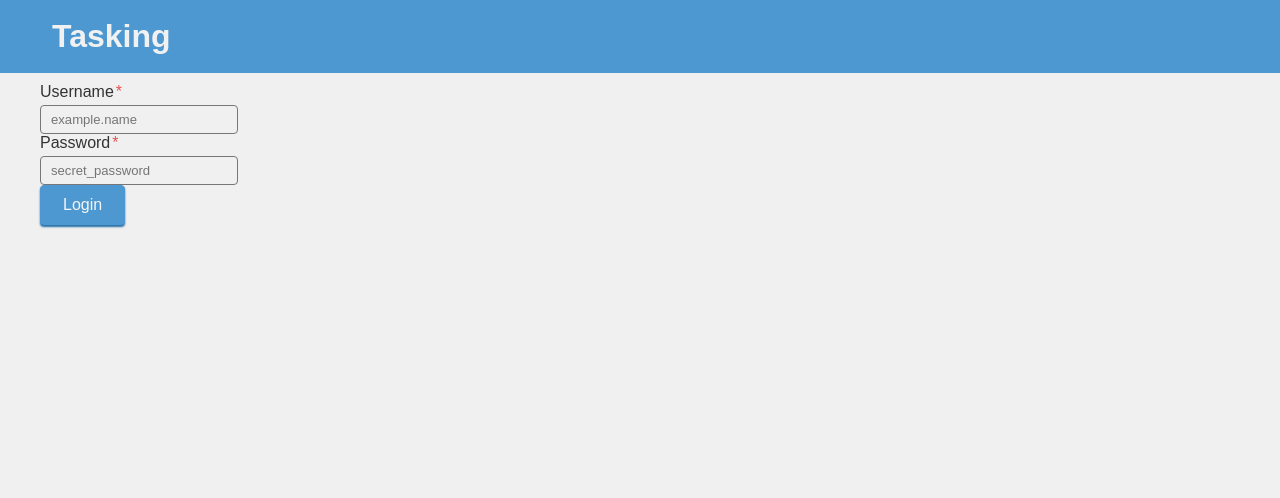
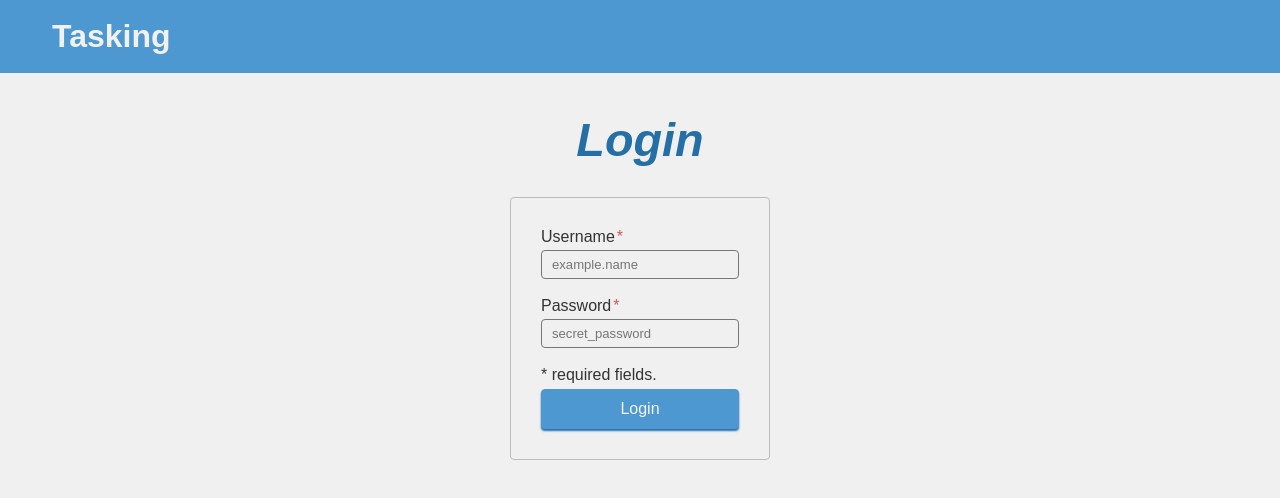
Before and after one commit to Gabriel-JM/tasking, a React (Create React App) app in the folder web/: page / in a window 1280 px wide. Shown: the top 498 px of the page. Built offline with nearby package versions, Linux system fonts and the light colour scheme.

Commit message:
Created a form validation file to login and adjust to use this

```diff
--- /dev/null
+++ b/web/src/pages/Login/form-validation.ts
@@ -0,0 +1,11 @@
+import * as yup from 'yup'
+
+const schema = yup.object().shape({
+  username: yup.string()
+    .trim()
+    .required('Required Field'),
+  password: yup.string()
+    .required('Required Field')
+})
+
+export { schema }
--- a/web/src/pages/Login/index.tsx
+++ b/web/src/pages/Login/index.tsx
@@ -1,6 +1,9 @@
 import React from 'react'
 import InputField from '../../components/Forms/InputField'
 import { useForm } from 'react-hook-form'
+import { getInputFieldError } from '../../utils'
+import { schema } from './form-validation'
+import { yupResolver } from '@hookform/resolvers/yup'
 import './login.css'
 
 interface LoginData {
@@ -9,7 +12,9 @@ interface LoginData {
 }
 
 function Login() {
-  const { register, handleSubmit, errors } = useForm<LoginData>()
+  const { register, handleSubmit, errors } = useForm<LoginData>({
+    resolver: yupResolver(schema)
+  })
 
   function onFormSubmit(data: LoginData) {
     console.log('data', data)
@@ -17,13 +22,22 @@ function Login() {
 
   return (
     <section className="login-container">
+      <header className="login-header">
+        <h3>Login</h3>
+      </header>
+
       <form className="login-form" onSubmit={handleSubmit(onFormSubmit)}>
         <InputField
           label="Username"
           required
           name="username"
           placeholder="example.name"
-          ref={register}
+          onInput={e => {
+            const input = e.target as HTMLInputElement
+            input.value = input.value.replace(/\s+/g, '')
+          }}
+          ref={register({ required: true })}
+          errors={getInputFieldError(errors.username)}
         />
         <InputField
           label="Password"
@@ -31,8 +45,10 @@ function Login() {
           required
           name="password"
           placeholder="secret_password"
-          ref={register}
+          ref={register({ required: true })}
+          errors={getInputFieldError(errors.password)}
         />
+        <span>* required fields.</span>
         <button className="btn primary">Login</button>
       </form>
     </section>
--- a/web/src/pages/Login/login.css
+++ b/web/src/pages/Login/login.css
@@ -1,4 +1,39 @@
 .login-container {
   max-width: var(--container-size);
   margin: auto;
+  display: flex;
+  flex-direction: column;
+  align-items: center;
+  justify-content: center;
 }
+
+.login-header {
+  font-size: 2.5rem;
+  font-style: italic;
+  color: var(--main-blue-darker);
+  margin: 30px 0;
+}
+
+.login-form {
+  max-width: 300px;
+  min-width: 250px;
+  border: 1px solid var(--container-border-color);
+  padding: 30px;
+  border-radius: 4px;
+}
+
+.login-form .input-container {
+  width: 100%;
+  margin: 0;
+  margin-bottom: 18px;
+}
+
+.login-form .input-container input {
+  width: 100%;
+}
+
+.login-form button {
+  display: block;
+  margin-top: 5px;
+  width: 100%;
+}
```
